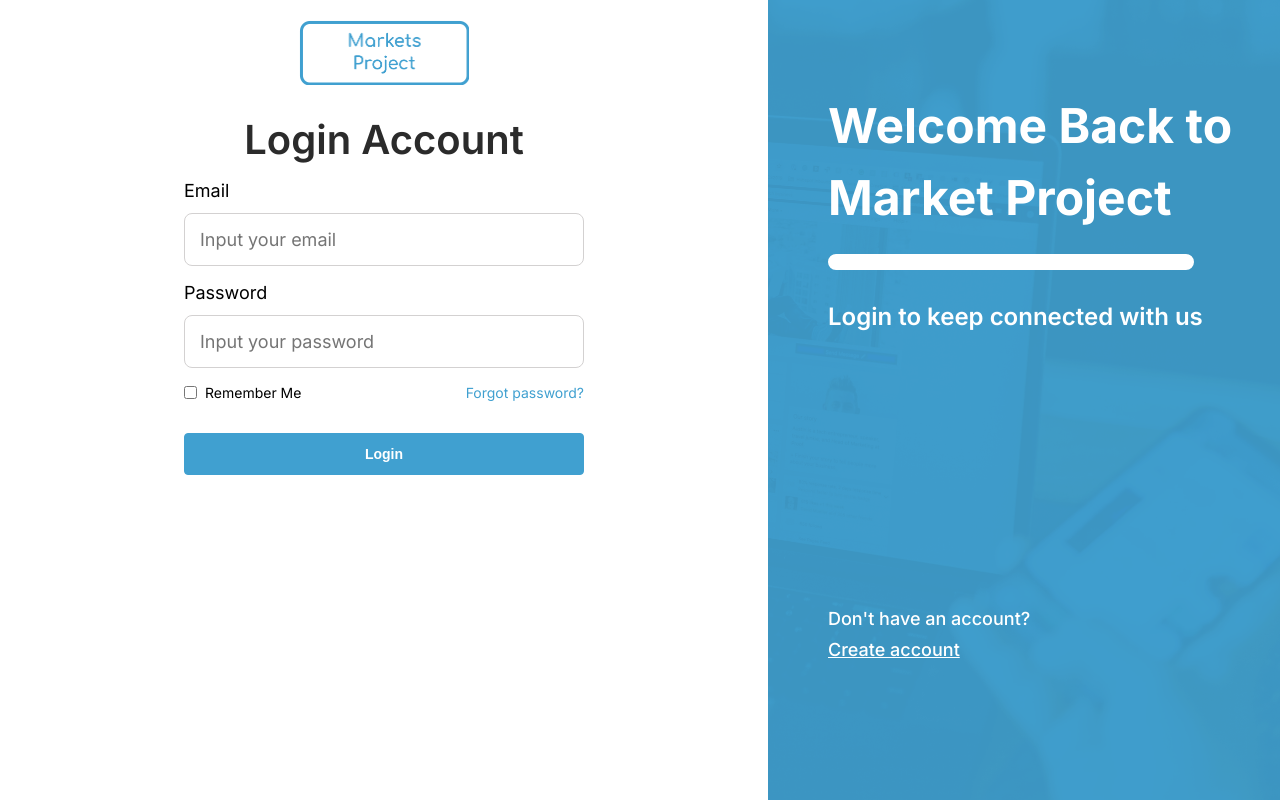
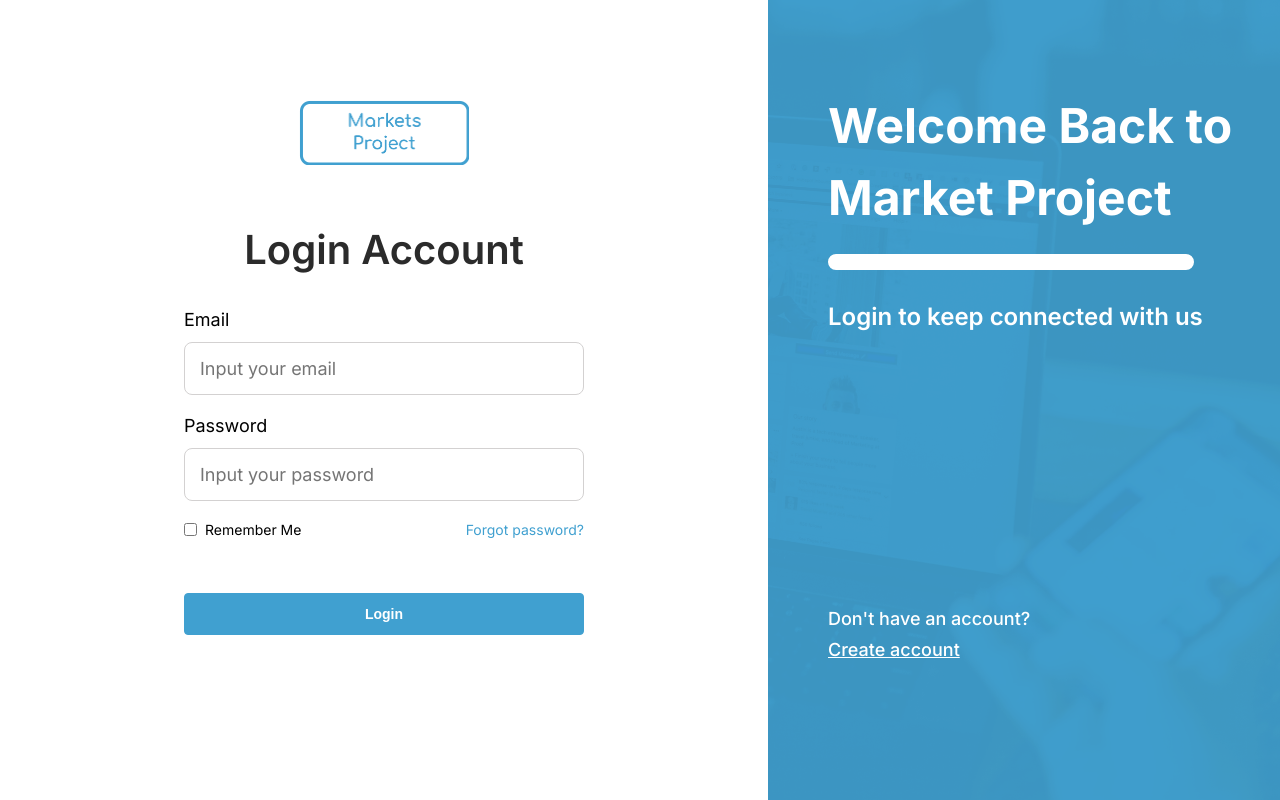
Before and after one commit to maulanaadil/Market-post, a React (Vite) app: page /signin in a window 1280 px wide. Built offline with nearby package versions, Linux system fonts and the light colour scheme.

Commit message:
fix styling signin & signup pages

```diff
--- a/src/modules/form-signin/index.jsx
+++ b/src/modules/form-signin/index.jsx
@@ -31,7 +31,7 @@ export default function FormSignIn() {
   };
 
   return (
-    <div className='container-form'>
+    <div className='container-form-signin'>
       <img src={Logo} alt='Market Project Logo' className='logo-form' />
       <form className='wrapper-form' onSubmit={onHandleSubmit}>
         <h2 className='title-form'>Login Account</h2>
--- a/src/modules/form-signin/index.scss
+++ b/src/modules/form-signin/index.scss
@@ -1,10 +1,11 @@
 @import '../../index';
 
-.container-form {
+.container-form-signin {
   display: flex;
   flex-direction: column;
   align-items: center;
   padding: 30px 0 0 0;
+  padding-top: 80px;
 
   .logo-form {
     margin: 20px 0 60px 0;
--- a/src/modules/form-signup/index.jsx
+++ b/src/modules/form-signup/index.jsx
@@ -10,7 +10,7 @@ import './index.scss';
 
 export default function FormSignUp(props) {
   return (
-    <div className='container-form'>
+    <div className='container-form-signup'>
       <img src={Logo} alt='Market Project Logo' className='logo-form' />
       <form className='wrapper-form' onSubmit={props.onHandleSubmit}>
         <h2 className='title-form'>Signup Account</h2>
--- a/src/modules/form-signup/index.scss
+++ b/src/modules/form-signup/index.scss
@@ -1,6 +1,6 @@
 @import '../../index';
 
-.container-form {
+.container-form-signup {
   display: flex;
   flex-direction: column;
   align-items: center;
```
